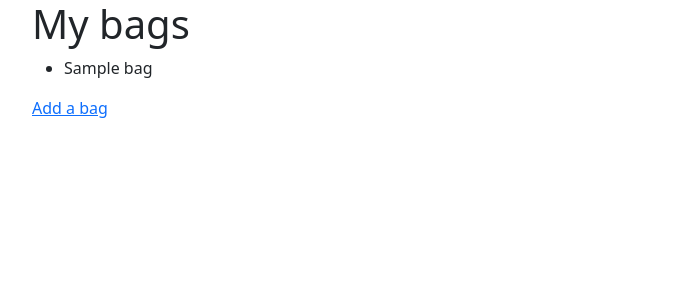
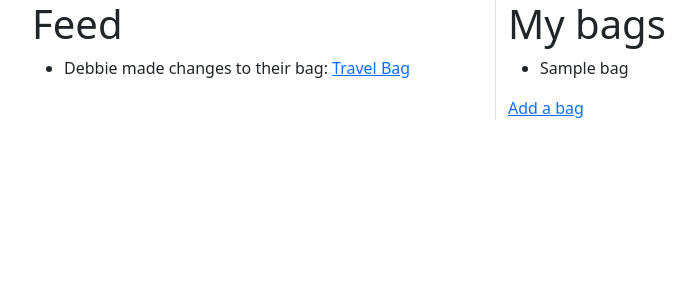
Before and after one commit to Col-R/golfbag-builder, a Flask app: template flask_app/templates/dashboard.html in a window 1280 px wide. Shown: the top 300 px of the page, without its empty margins (50-745 px from the left). Run offline with Flask 2, Linux system fonts and the light colour scheme; the template is opened without the code that fills it: most values are stand-ins (such as "Sample title", 1, 10 or a date in 2020).

Commit message:
added row + column structure

```diff
--- a/flask_app/templates/dashboard.html
+++ b/flask_app/templates/dashboard.html
@@ -10,6 +10,15 @@
 
 <body>
     <div class = "container">
+        <div class = "row">
+            <div class = "col-5">
+                <h1>Feed</h1>
+                    <ul>
+                        <!-- TODO: user activity feed -->
+                        <li>Debbie made changes to their bag: <a href = "/dashboard">Travel Bag</a></li>
+                    </ul>
+            </div>
+            <div class = "col-5 border-start">
                 <h1>My bags</h1>
                     <ul>
                         {% for bag in bags %}
@@ -17,7 +26,8 @@
                         {% endfor %}
                     </ul>
                 <a href = "/bag/create">Add a bag</a>
-
+            </div>
+        </div>
     </div>
 
 </body>
```
Lines whose indentation alone changed are shown as unchanged.
